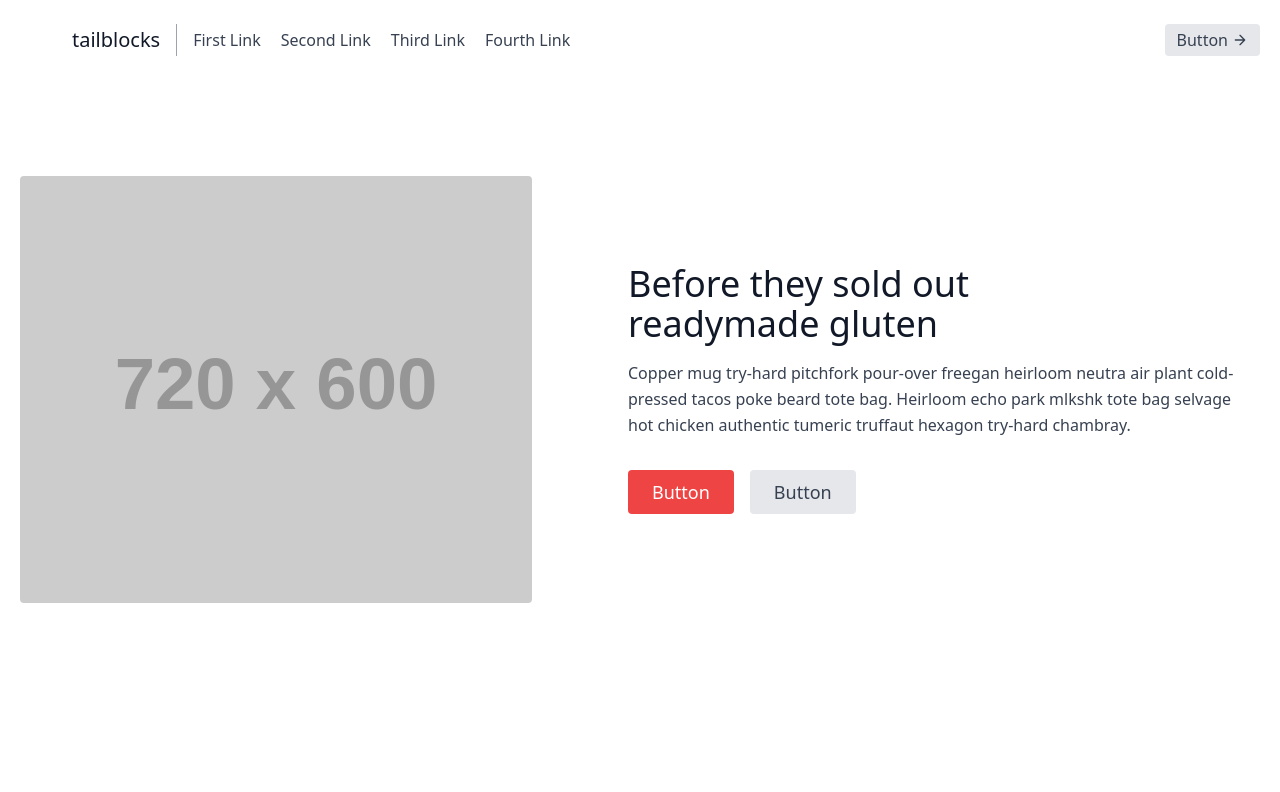
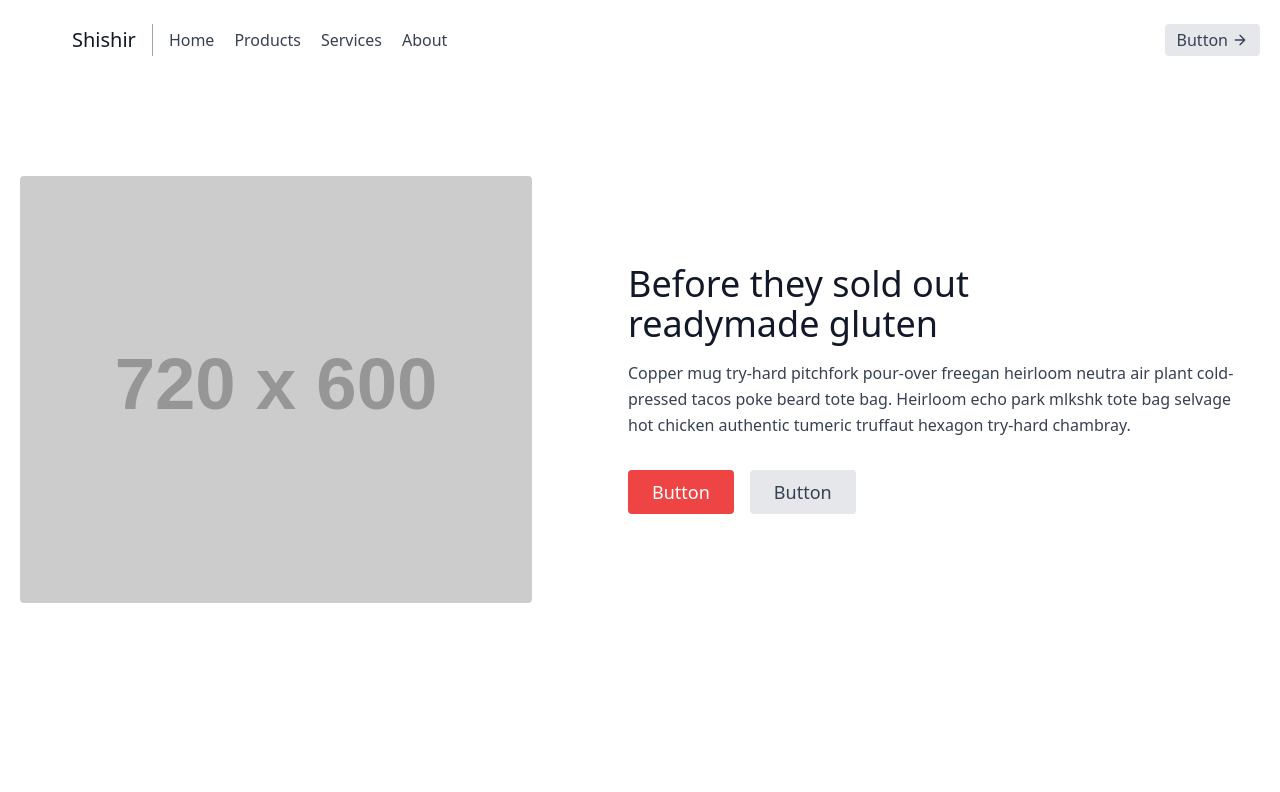
Before and after one commit to Shishir987/webpage_node, a website: page pages/index.html in a window 1280 px wide. Shown: the top 792 px of the page. Drawn offline with nearby package versions, Linux system fonts and the light colour scheme; placeholder pictures from the web are drawn by us.

Commit message:
'fourth'

```diff
--- a/pages/index.html
+++ b/pages/index.html
@@ -15,13 +15,13 @@
         <svg xmlns="http://www.w3.org/2000/svg" fill="none" stroke="currentColor" stroke-linecap="round" stroke-linejoin="round" stroke-width="2" class="w-10 h-10 text-white p-2 bg-teal-500 rounded-full" viewBox="0 0 24 24">
           <path d="M12 2L2 7l10 5 10-5-10-5zM2 17l10 5 10-5M2 12l10 5 10-5"></path>
         </svg>
-        <span class="ml-3 text-xl">tailblocks</span>
+        <span class="ml-3 text-xl">Shishir</span>
       </a>
       <nav class="md:mr-auto md:ml-4 md:py-1 md:pl-4 md:border-l md:border-gray-400	flex flex-wrap items-center text-base justify-center">
-        <a class="mr-5 hover:text-gray-900">First Link</a>
-        <a class="mr-5 hover:text-gray-900">Second Link</a>
-        <a class="mr-5 hover:text-gray-900">Third Link</a>
-        <a class="mr-5 hover:text-gray-900">Fourth Link</a>
+        <a class="mr-5 hover:text-gray-900">Home</a>
+        <a class="mr-5 hover:text-gray-900">Products</a>
+        <a class="mr-5 hover:text-gray-900">Services</a>
+        <a class="mr-5 hover:text-gray-900">About</a>
       </nav>
       <button class="inline-flex items-center bg-gray-200 border-0 py-1 px-3 focus:outline-none hover:bg-gray-300 rounded text-base mt-4 md:mt-0">Button
         <svg fill="none" stroke="currentColor" stroke-linecap="round" stroke-linejoin="round" stroke-width="2" class="w-4 h-4 ml-1" viewBox="0 0 24 24">
```
